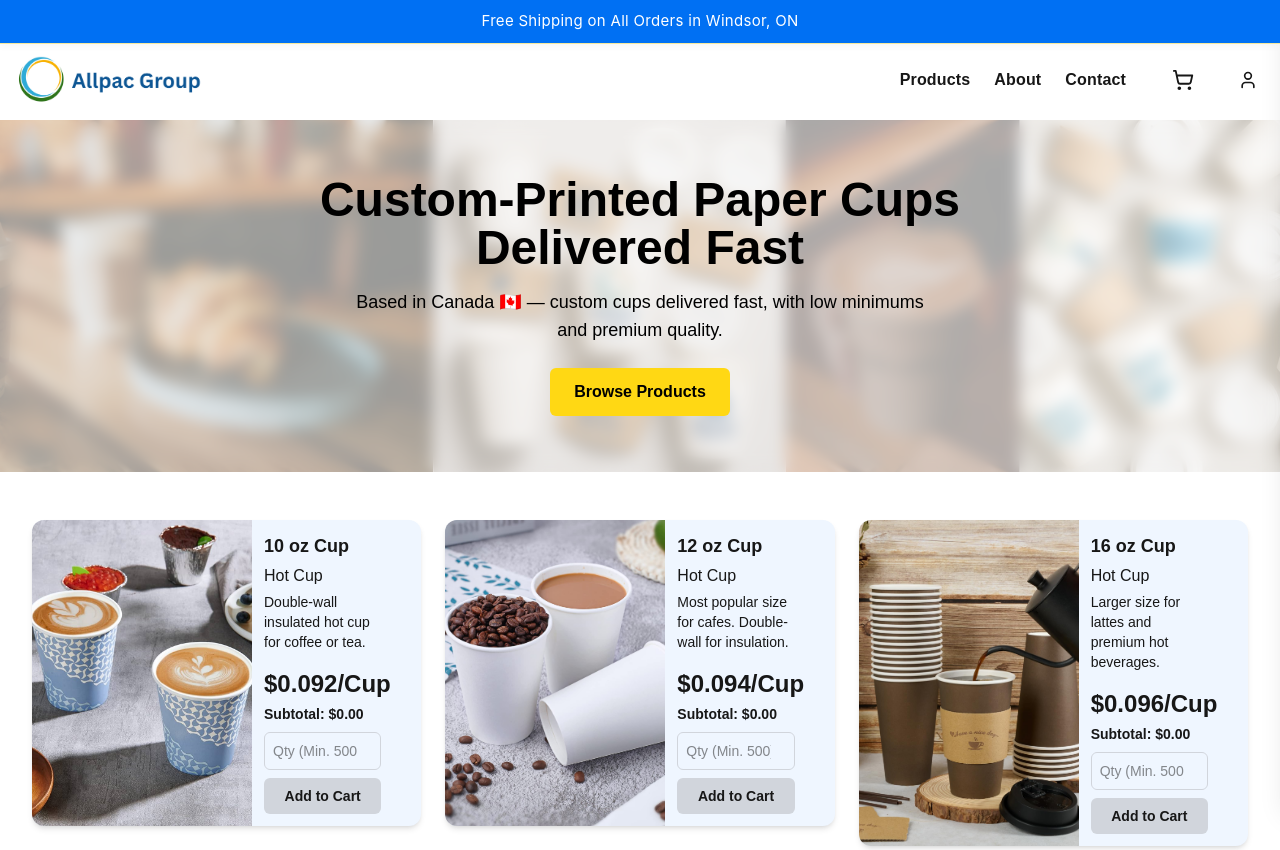
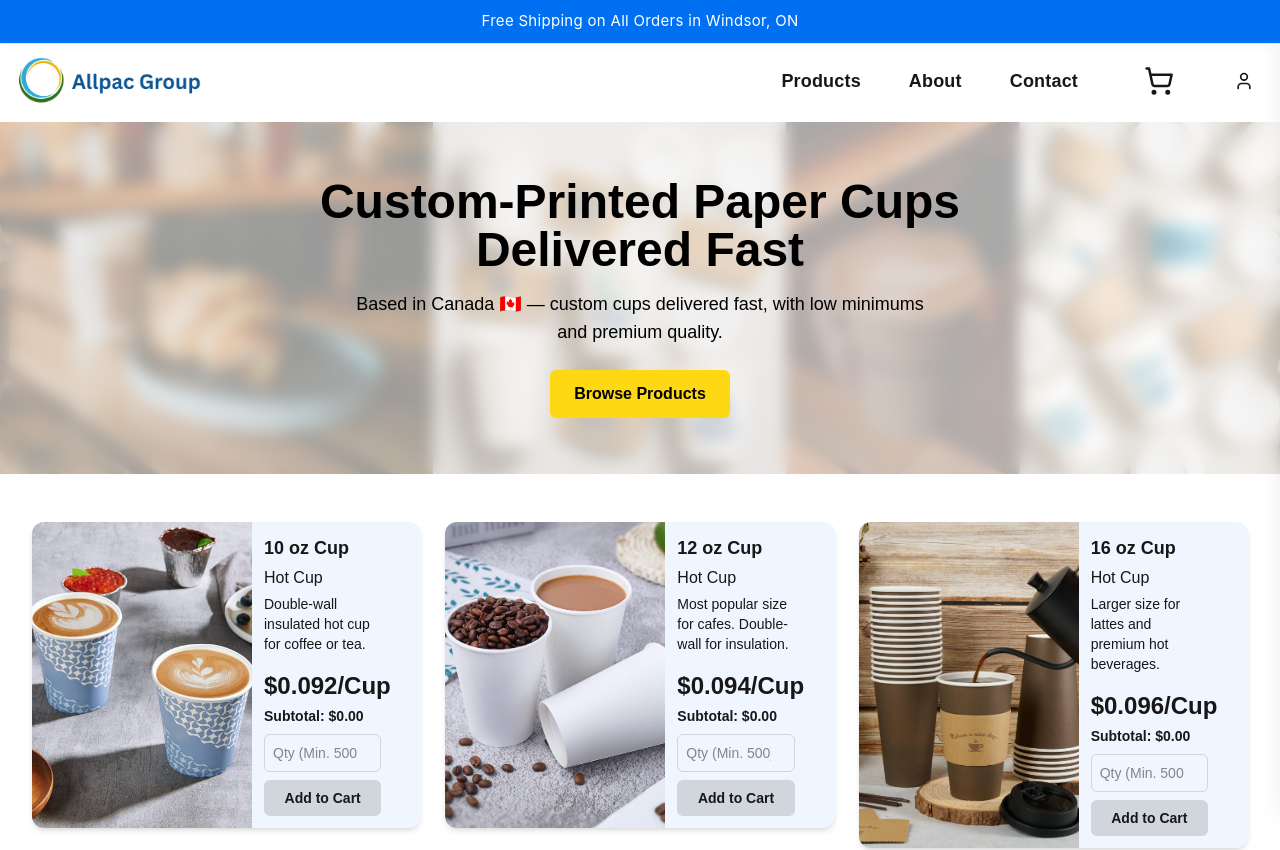
Before and after one commit to Emadedin1/allpacstore, a Next.js app in the folder frontend/: page / in a window 1280 px wide. Shown: the top 850 px of the page. Built offline with nearby package versions, Linux system fonts and the light colour scheme.

Commit message:
Update Navbar.jsx

```diff
--- a/frontend/src/components/layout/Navbar.jsx
+++ b/frontend/src/components/layout/Navbar.jsx
@@ -1,7 +1,7 @@
-import { useState, useRef, useEffect } from "react";
 import Link from "next/link";
 import { ShoppingCart, User } from "lucide-react";
 import { useCart } from "../../context/CartContext";
+import { useState, useRef, useEffect } from "react";
 
 export default function Navbar() {
   const [userMenuOpen, setUserMenuOpen] = useState(false);
@@ -43,25 +43,25 @@ export default function Navbar() {
         </Link>
 
         {/* Desktop: nav links + icons */}
-        <div className="hidden sm:flex items-center space-x-6">
-          <nav className="flex space-x-2 text-allpac text-base font-semibold">
+        <div className="hidden sm:flex items-center space-x-8">
+          <nav className="flex space-x-4 text-allpac text-base font-semibold">
             <Link
               href="/products"
-              className="px-2 py-1 rounded-lg hover:bg-gray-100 transition text-base"
+              className="px-4 py-2 rounded-lg hover:bg-gray-100 transition text-lg"
               style={{ letterSpacing: "0.01em" }}
             >
               Products
             </Link>
             <Link
               href="/about"
-              className="px-2 py-1 rounded-lg hover:bg-gray-100 transition text-base"
+              className="px-4 py-2 rounded-lg hover:bg-gray-100 transition text-lg"
               style={{ letterSpacing: "0.01em" }}
             >
               About
             </Link>
             <Link
               href="/contact"
-              className="px-2 py-1 rounded-lg hover:bg-gray-100 transition text-base"
+              className="px-4 py-2 rounded-lg hover:bg-gray-100 transition text-lg"
               style={{ letterSpacing: "0.01em" }}
             >
               Contact
@@ -70,16 +70,16 @@ export default function Navbar() {
           <button
             onClick={openCart}
             className="text-allpac hover:text-red-600 no-close cursor-pointer ml-2"
-            style={{ padding: "6px" }}
+            style={{ padding: "10px" }}
             aria-label="View cart"
           >
-            <ShoppingCart size={22} />
+            <ShoppingCart size={30} />
           </button>
           <button
             ref={desktopUserButtonRef}
             onClick={() => setUserMenuOpen((prev) => !prev)}
             className="text-allpac hover:text-red-600 cursor-pointer ml-2"
-            style={{ padding: "6px" }}
+            style={{ padding: "10px" }}
             aria-label="Account"
           >
             <User size={20} />
@@ -87,7 +87,7 @@ export default function Navbar() {
         </div>
 
         {/* Mobile: icons only */}
-        <div className="flex sm:hidden items-center space-x-4">
+        <div className="flex sm:hidden items-center space-x-6">
           <button
             onClick={openCart}
             className="text-allpac hover:text-red-600 no-close cursor-pointer"
@@ -101,7 +101,7 @@ export default function Navbar() {
             className="text-allpac hover:text-red-600 cursor-pointer"
             aria-label="Account"
           >
-            <User size={20} />
+            <User size={28} />
           </button>
         </div>
       </div>
```
